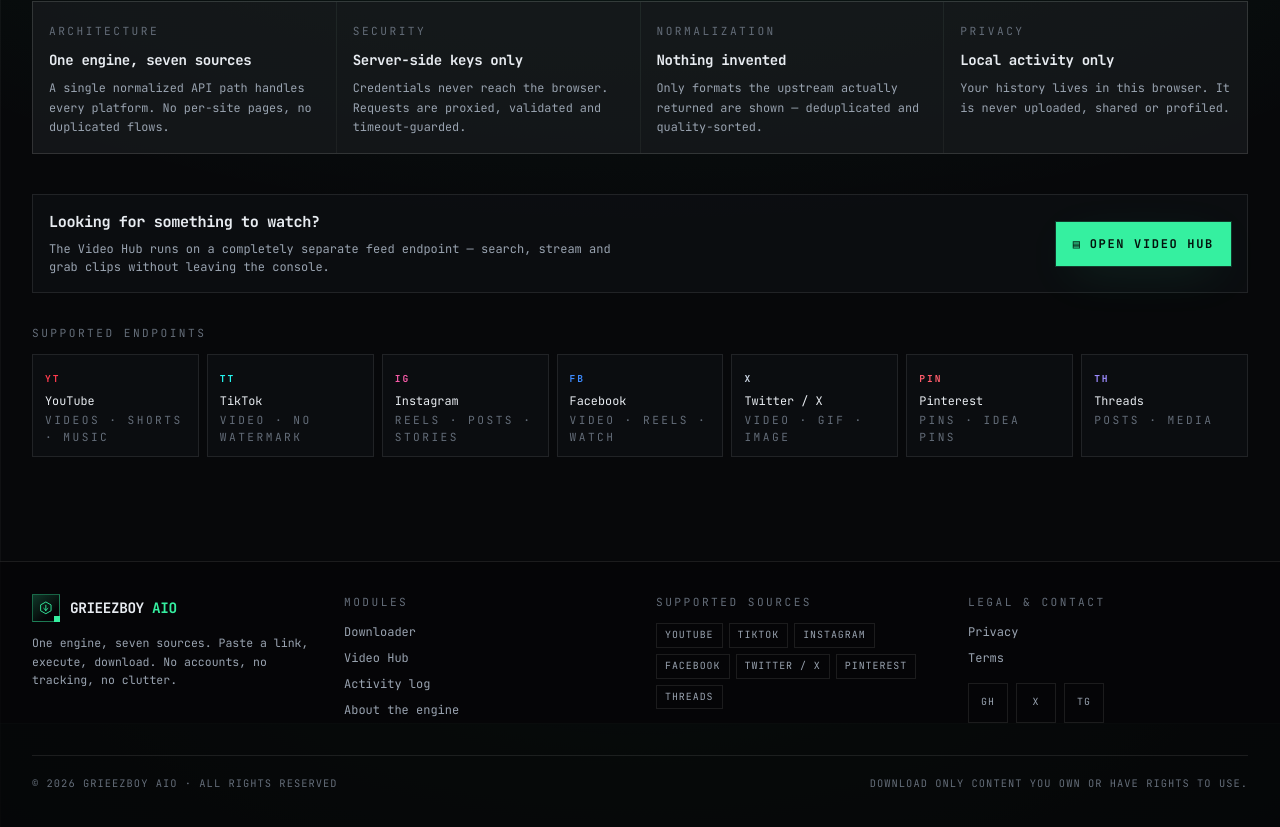
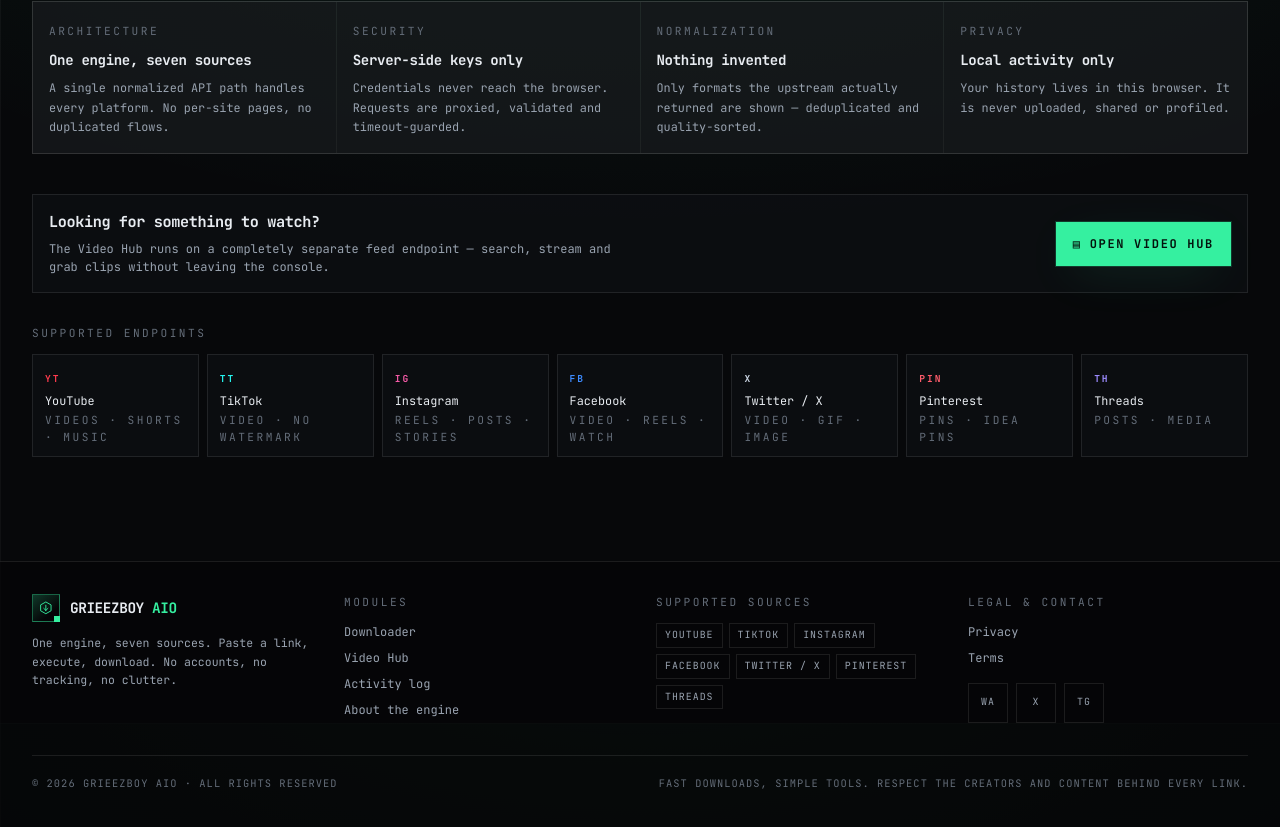
Before and after one commit to GrieezBtc/GrieezBoy-AIO, a Next.js app: page / in a window 1280 px wide. Shown: the part 877-1704 px from the top of the page. Built offline with nearby package versions, Linux system fonts and the light colour scheme.

Commit message:
Update footer social links and messaging

```diff
--- a/src/components/Footer.tsx
+++ b/src/components/Footer.tsx
@@ -3,9 +3,9 @@
 import { LogoGlyph } from "@/components/Wordmark";
 
 const SOCIALS = [
-  { label: "GitHub", href: "https://github.com", glyph: "GH" },
-  { label: "X", href: "https://x.com", glyph: "X" },
-  { label: "Telegram", href: "https://telegram.org", glyph: "TG" },
+  { label: "WhatsApp", href: "https://wa.me/2349023326317", glyph: "WA" },
+  { label: "X", href: "https://x.com/grieezboy01", glyph: "X" },
+  { label: "Telegram", href: "https://t.me/grieezboy001", glyph: "TG" },
 ];
 
 export function Footer() {
@@ -101,7 +101,7 @@
         <div className="mt-8 flex flex-col gap-2 border-t border-line pt-5 text-[0.65rem] tracking-[0.1em] text-faint uppercase sm:flex-row sm:items-center sm:justify-between">
           <p>© {new Date().getFullYear()} GRIEEZBOY AIO · All rights reserved</p>
           <p>
-            Download only content you own or have rights to use.
+            Fast downloads, simple tools. Respect the creators and content behind every link.
           </p>
         </div>
       </div>
```
